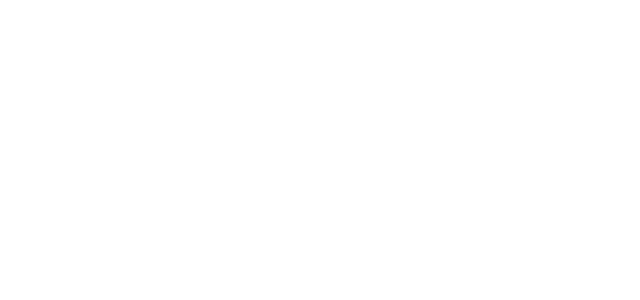
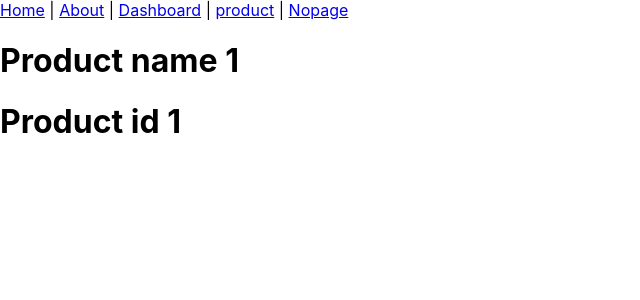
Before and after one commit to Anupam0173/My-react-complete-code, a React (Create React App) app: page /1/1 in a window 1280 px wide. Before the commit this address had no page. Shown: the top 300 px of the page, without its empty margins (0-640 px from the left). Built offline with nearby package versions, Linux system fonts and the light colour scheme.

Commit message:
useParams in react router

```diff
--- a/src/App.js
+++ b/src/App.js
@@ -4,13 +4,15 @@
 import Home from './components/Home'
 import Dashboard from './components/Dashboard'
 import Nopage from './components/Nopage'
+import Product from './components/Product'
 
 function App() {
 	return (
 		<BrowserRouter>
 			<Routes>
 				<Route path="/" element={<Home />}/>
-				<Route path="/about" element={<About />} />
+				<Route path="/about/" element={<About />} />
+				<Route path="/:product/:id" element={<Product />} />
 				<Route path="/:404" element={<Nopage />} />
 				<Route path="/dashboard" element={<Dashboard />} />
 			</Routes>
--- a/src/components/About.js
+++ b/src/components/About.js
@@ -8,6 +8,7 @@
             <Link to="/">Home</Link> |{" "}
             <Link to="/about">About</Link> |{" "}
             <Link to="/dashboard">Dashboard</Link> |{" "}
+            <Link to="/:mouse/:99">product</Link> |{" "}
             <Link to="/404">Nopage</Link>
         </nav>
         <div>About</div>
--- a/src/components/Dashboard.js
+++ b/src/components/Dashboard.js
@@ -9,6 +9,7 @@
             <Link to="/">Home</Link> |{" "}
             <Link to="/about">About</Link> |{" "}
             <Link to="/dashboard">Dashboard</Link> |{" "}
+            <Link to="/:laptop/:25">product</Link> |{" "}
             <Link to="/404">Nopage</Link>
         </nav>
         <div>Dashboard</div>
--- a/src/components/Home.js
+++ b/src/components/Home.js
@@ -7,6 +7,7 @@
         <Link to="/">Home</Link> |{" "}
         <Link to="/about">About</Link> |{" "}
         <Link to="/dashboard">Dashboard</Link> |{" "}
+        <Link to="/:mobile/:89">product</Link> |{" "}
         <Link to="/404">Nopage</Link>
       </nav>
       <h1>Home</h1>
--- a/src/components/Nopage.js
+++ b/src/components/Nopage.js
@@ -9,6 +9,7 @@
             <Link to="/">Home</Link> |{" "}
             <Link to="/about">About</Link> |{" "}
             <Link to="/dashboard">Dashboard</Link> |{" "}
+            <Link to="/:pen/:55">product</Link> |{" "}
             <Link to="/404">Nopage</Link>
         </nav>
         <div>Nopage</div>
--- /dev/null
+++ b/src/components/Product.js
@@ -0,0 +1,18 @@
+import { Link, useParams } from "react-router-dom";
+
+export default function Product() {
+    let params = useParams();
+    return (
+        <div>
+            <nav>
+                <Link to="/">Home</Link> |{" "}
+                <Link to="/about">About</Link> |{" "}
+                <Link to="/dashboard">Dashboard</Link> |{" "}
+                <Link to="/:laptop/:25">product</Link> |{" "}
+                <Link to="/404">Nopage</Link>
+            </nav>
+            <h1>Product name {params.product}</h1>
+            <h1>Product id {params.id}</h1>
+        </div>
+    );
+}
```
Also changed, not shown: src/components/Components1.js (deleted, +0 -14 lines).
